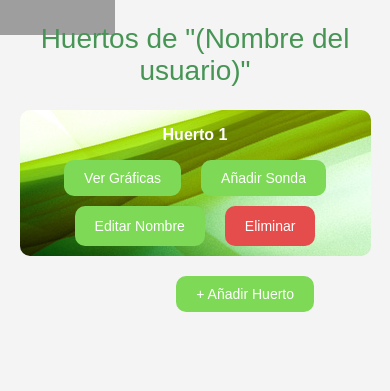
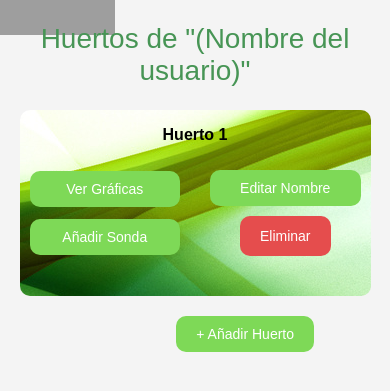
Before and after one commit to Saac04/GreenLife, a PHP site: the page made by scr/app/cliente/Mis huertos.html in a window 390 px wide. Shown: the part 67-458 px from the top of the page. Run offline with PHP 8.4, Linux system fonts and the light colour scheme; grey boxes are pictures that could not be loaded.

Commit message:
Cambios MisHuertos
pinga

```diff
--- a/scr/app/cliente/Mis huertos.html
+++ b/scr/app/cliente/Mis huertos.html
@@ -66,6 +66,7 @@
 
   <div class="huerto dios fondoImpar" data-id="1">
     <h3>Huerto 1</h3>
+    <div class="botonesHuerto">
     <div class="botones1">
       <button class="button" onclick="vincularSonda(1)">Añadir Sonda</button>
       <a class="button" href="GraficosHistoricos.html">Ver Gráficas</a>
@@ -73,6 +74,7 @@
     <div class="botones2">
       <button class="button" onclick="abrirEditarPopup(1)">Editar Nombre</button>
       <button class="button boton-eliminar" onclick="abrirEliminarPopup(1)">Eliminar</button>
+    </div>
     </div>
   </div>
 
--- a/scr/css/MisHuertos.css
+++ b/scr/css/MisHuertos.css
@@ -37,16 +37,8 @@ a{
     width: 100%;
     background-color: #98fb98;
     border-radius: 10px;
-}
-
-.huerto div{
-    display: flex;
-    flex-direction: row;
-    justify-content: center;
-    gap: 20px;
-    margin-bottom: 10px;
-
-
+    padding-bottom: 30px;
+    margin: 0 auto;
 }
 
 .huerto h3{
@@ -54,9 +46,23 @@ a{
     color: #ffffff;
 }
 
-.dios{
+.botonesHuerto{
+    display: flex;
+    justify-content: center;
+    width: 100%;
+    gap: 10px;
+    flex-direction: row;
+}
 
-}.fondoImpar{
+
+
+.botones2, .botones1{
+    display: flex;
+    flex-direction: row;
+    gap: 10px;
+
+}
+.fondoImpar{
      background-image: url("../img/huerto1.jpg");
      height: 100%;
      width: 100%;
@@ -198,3 +204,32 @@ input[type="text"] {
 
 
 /* Hacer responsive */
+
+@media screen and (max-width:1100px){
+    .botonesHuerto{
+        flex-direction: row;
+        margin: 0px;
+    }
+
+    .botones1, .botones2{
+        display: flex;
+        justify-content: space-around;
+        width: 50%;
+        gap: 10px;
+        margin: 10px;
+        flex-direction: column;
+    }
+
+    .botones2{
+
+    }
+}
+
+@media screen and (max-width:1050px){
+    .huerto, .fondoImpar h3{
+        color: black;
+    }
+    .button{
+        text-wrap: none;
+    }
+}
--- a/scr/js/MisHuertos.js
+++ b/scr/js/MisHuertos.js
@@ -12,14 +12,16 @@ document.querySelector('.boton_nuevohuerto').addEventListener('click', function(
     nuevoHuerto.dataset.id = numHuertos + 1; // Añadir el data-id
     nuevoHuerto.innerHTML = `
       <h3>Huerto ${numHuertos + 1}</h3>
-      <div>
+      <div class="botonesHuerto">
+      <div class="botones1">
         <button class="button" onclick="vincularSonda(${numHuertos + 1})">Añadir Sonda</button>
         <a class="button" href="GraficosHistoricos.html">Ver Gráficas</a>
       </div>
-      <div>
+      <div class="botones2">
         <button class="button boton-editar" onclick="abrirEditarPopup(${numHuertos + 1})">Editar Nombre</button>
         <button class="button boton-eliminar" onclick="abrirEliminarPopup(${numHuertos + 1})">Eliminar</button>
-<     </div>
+        </div>
+        </div>
     `;
 
     // Añade el nuevo huerto al contenedor de huertos
```
